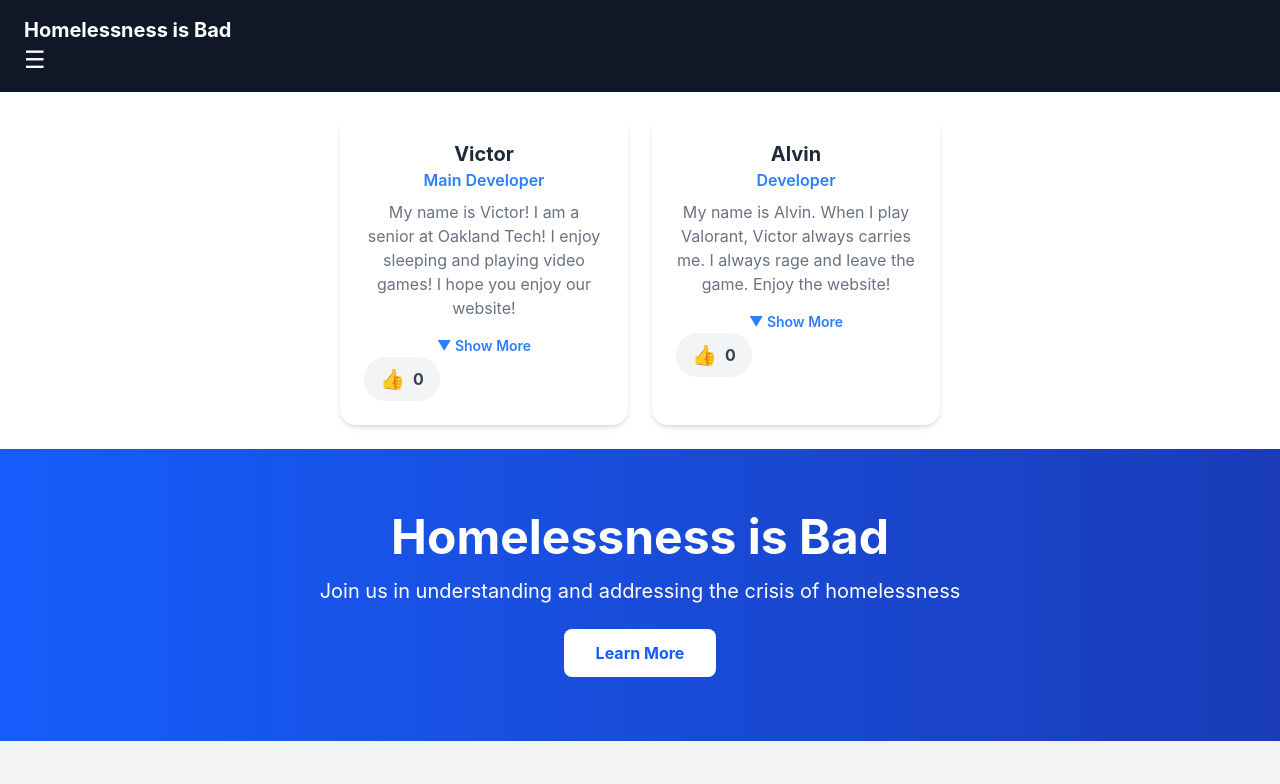
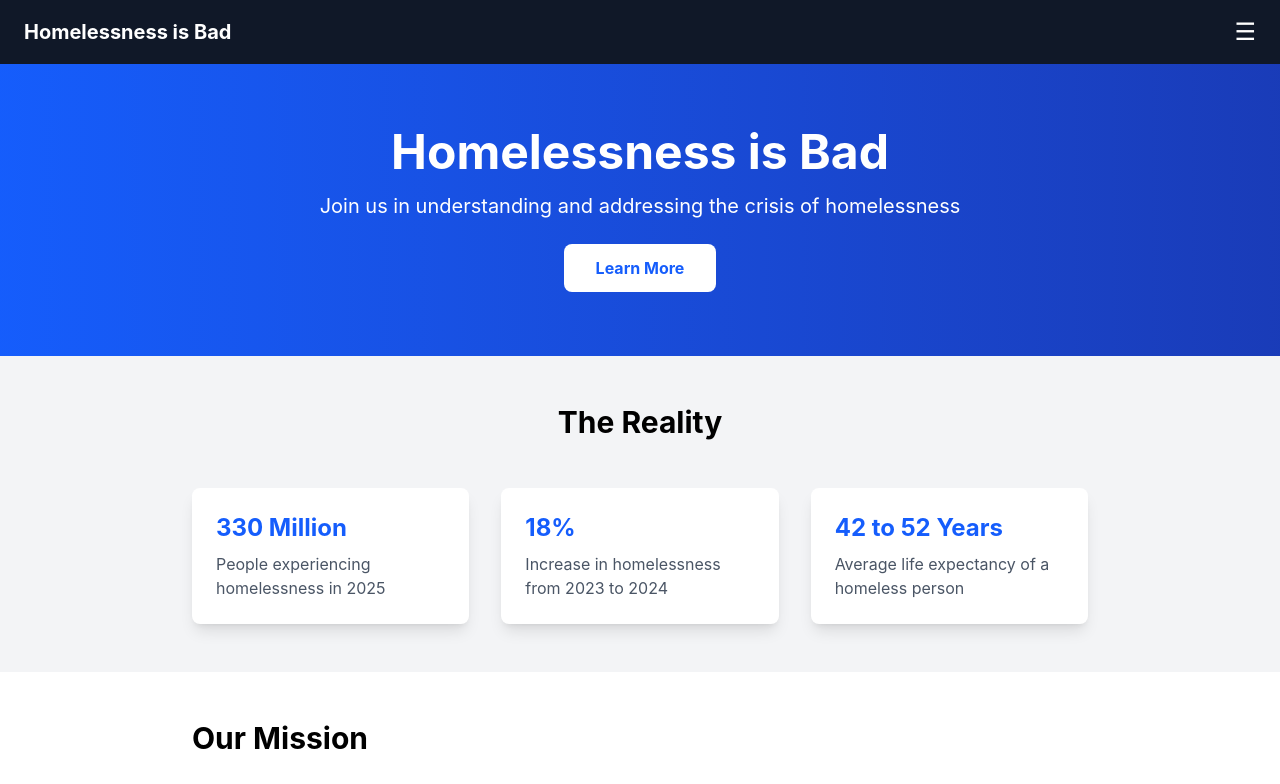
Before and after one commit to victorzhh/final-project-victor-and-alvin, a React (Vite) app: page / in a window 1280 px wide. Shown: the top 784 px of the page. Built offline with nearby package versions, Linux system fonts and the light colour scheme.

Commit message:
FINALLY DONE :D

```diff
--- a/src/App.jsx
+++ b/src/App.jsx
@@ -1,45 +1,21 @@
-import { BrowserRouter, Routes, Route, Link } from "react-router-dom";
+import { BrowserRouter, Routes, Route } from "react-router-dom";
 import Home from "./pages/Home";
 import About from "./pages/About";
 import Profile from "./pages/Profile";
-import Card from "./components/Card";
 import Header from "./components/Header";
-import LikeButton from "./components/LikeButton";
-import Footer from "./components/Footer";
+import Database from "./pages/Database";
+import Contact from "./pages/Contact";
 
 function App() {
   return (
     <BrowserRouter>
       <Header />
-    <div className="flex gap-6 justify-center flex-wrap p-6">
-      <Card
-    name="Victor"
-    title="Main Developer"
-    blurb="My name is Victor! I am a senior at Oakland Tech! I enjoy sleeping and playing video games! I hope you enjoy our website!"
-    github="https://github.com/victorzhh"
-    skills= "HTML, Bootstrap, Tailwind"
-    quote= "Homelessness is not the result of not having a house, it’s a lack of a soul in a body.” – Goitsemang Mvula"
-    >
-      <LikeButton />
-    </Card>
-
-
-    <Card
-    name="Alvin"
-    title="Developer"
-    blurb="My name is Alvin. When I play Valorant, Victor always carries me. I always rage and leave the game. Enjoy the website!"
-    github="https://github.com/humanbeing8118"
-    skills= "Java, Python, Goofing Around"
-    quote= "Homeless exist because billionaires exist. Bridge the gap between the two and you will find balance.” – Deborah Bravandt"
-    >
-      <LikeButton />
-    </Card>
-    </div>
-
-      <Routes>
+       <Routes>
         <Route path="/" element={<Home />} />
         <Route path="/about" element={<About />} />
         <Route path="/profile" element={<Profile />} />
+        <Route path="/database" element={<Database />} />
+        <Route path="/contact" element={<Contact />} />
       </Routes>
     </BrowserRouter>
   );
--- a/src/components/Header.jsx
+++ b/src/components/Header.jsx
@@ -6,7 +6,7 @@ const [isOpen, setIsOpen] = useState(false);
 
 return (
 <header className="bg-gray-900 text-white px-6 py-4">
-<div Classname="flex justify-between items-center">
+<div className="flex justify-between items-center">
 <h1 className="text-xl font-bold">Homelessness is Bad</h1>
 
 <button
```
